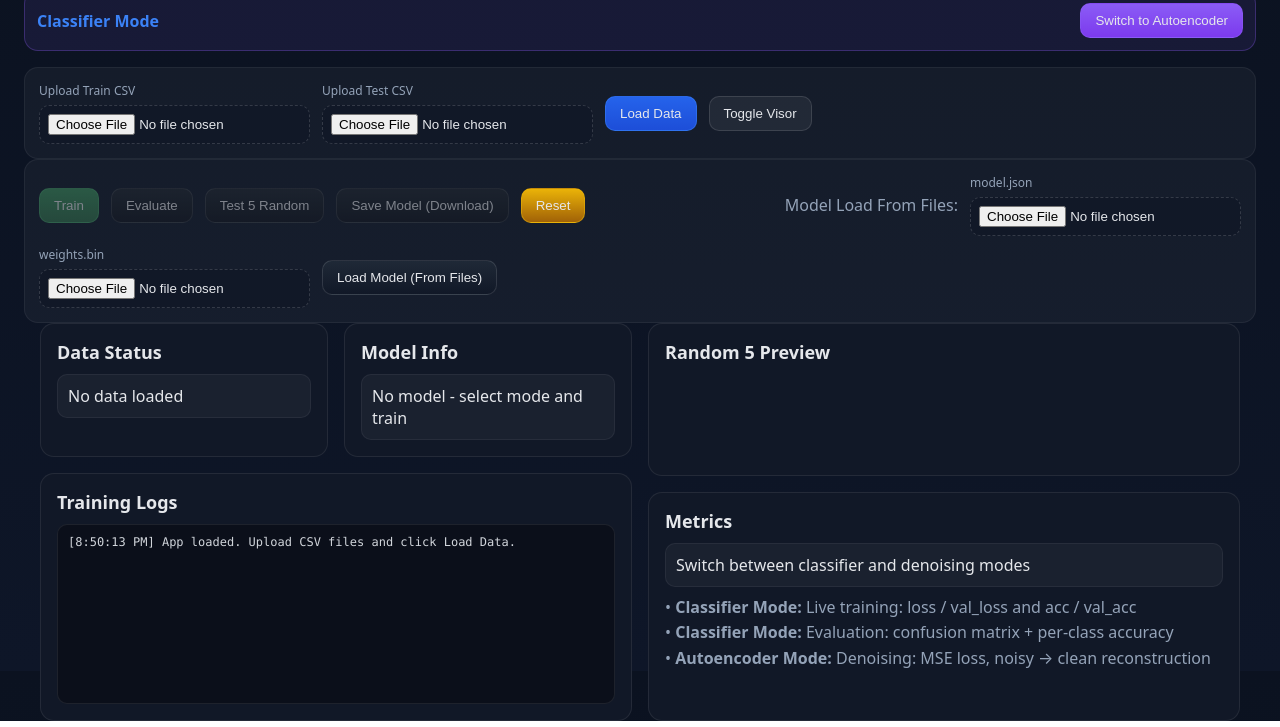
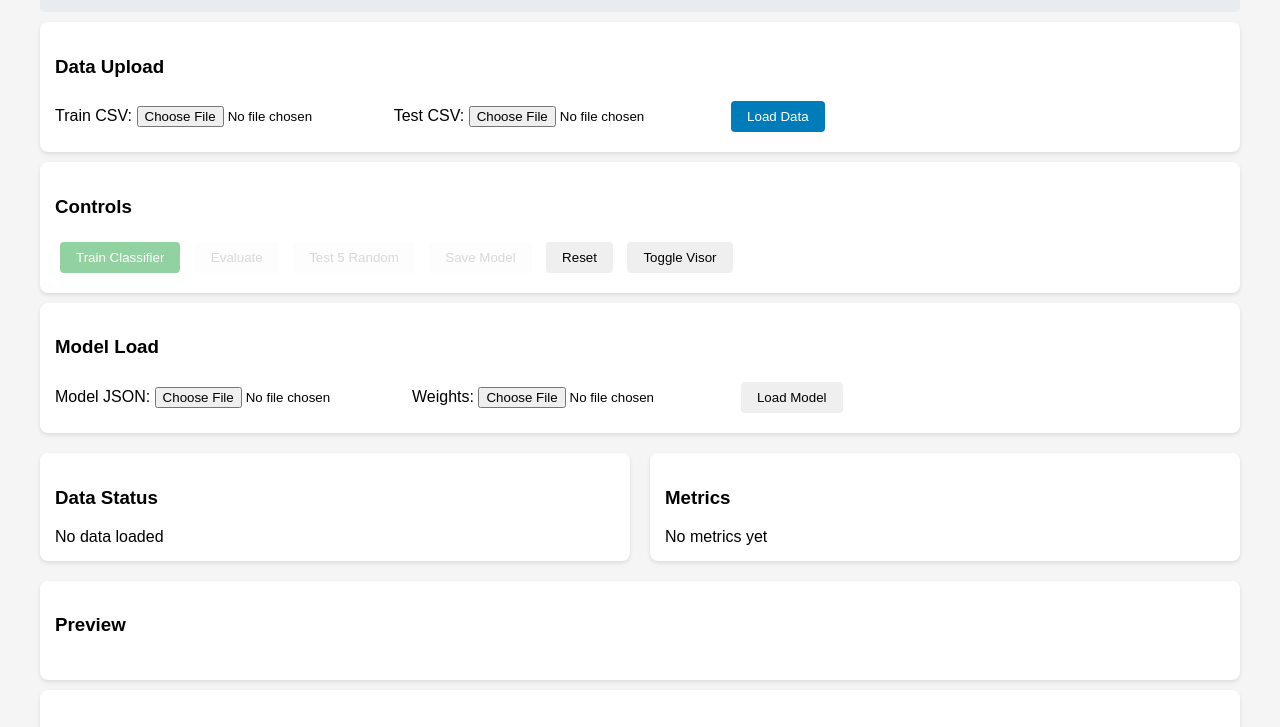
Before and after one commit to HafsaIdSaid386/NND-week-3, a plain HTML site: page index.html in a window 1280 px wide. Shown: the part 129-856 px from the top of the page. Drawn offline with Linux system fonts and the light colour scheme.

Commit message:
Update index.html

```diff
--- a/index.html
+++ b/index.html
@@ -1,244 +1,89 @@
 <!DOCTYPE html>
 <html lang="en">
 <head>
-  <meta charset="utf-8" />
-  <title>MNIST CNN — TensorFlow.js (Browser-only)</title>
-  <meta name="viewport" content="width=device-width, initial-scale=1" />
-  <!-- TensorFlow.js + tfjs-vis CDNs -->
+    <meta charset="UTF-8">
+    <meta name="viewport" content="width=device-width, initial-scale=1.0">
+    <title>MNIST CNN & Autoencoder</title>
     <script src="https://cdn.jsdelivr.net/npm/@tensorflow/tfjs@latest"></script>
     <script src="https://cdn.jsdelivr.net/npm/@tensorflow/tfjs-vis@latest"></script>
     <style>
-    :root {
-      --bg: #0f172a;
-      --card: #111827;
-      --muted: #94a3b8;
-      --text: #e5e7eb;
-      --accent: #22c55e;
-      --danger: #ef4444;
-      --primary: #3b82f6;
-      --autoencoder: #8b5cf6;
-    }
-    * { box-sizing: border-box; }
-    html, body { margin: 0; height: 100%; }
-    body {
-      font-family: ui-sans-serif, system-ui, -apple-system, "Segoe UI", Roboto, "Helvetica Neue", Arial;
-      background: linear-gradient(180deg, #0b1220, #0e1628);
-      color: var(--text);
-      padding: 24px;
-    }
-    h1 { margin: 0 0 12px; font-weight: 800; letter-spacing: .2px; }
-    .sub { color: var(--muted); margin-bottom: 18px; }
-    .page {
-      display: grid;
-      grid-template-columns: 1fr;
-      gap: 16px;
-      max-width: 1200px;
-      margin: 0 auto;
-    }
-    @media (min-width: 980px) {
-      .page { grid-template-columns: 1fr 1fr; }
-    }
-    .bar, .loadbar {
-      background: rgba(255,255,255,.04);
-      border: 1px solid rgba(255,255,255,.06);
-      border-radius: 14px;
-      padding: 14px;
-      display: flex;
-      flex-wrap: wrap;
-      gap: 10px 12px;
-      align-items: center;
-    }
-    .mode-bar {
-      background: rgba(139, 92, 246, 0.1);
-      border: 1px solid rgba(139, 92, 246, 0.3);
-      border-radius: 14px;
-      padding: 12px;
-      display: flex;
-      justify-content: space-between;
-      align-items: center;
-      margin-bottom: 16px;
-    }
-    .mode-indicator {
-      font-weight: 700;
-      font-size: 16px;
-    }
-    .mode-indicator.classifier { color: var(--primary); }
-    .mode-indicator.autoencoder { color: var(--autoencoder); }
-    label.inline {
-      display: inline-flex;
-      flex-direction: column;
-      gap: 6px;
-      font-size: 12px;
-      color: var(--muted);
-    }
-    input[type="file"] {
-      background: var(--card);
-      color: var(--text);
-      border: 1px dashed rgba(255,255,255,.15);
-      padding: 8px;
-      border-radius: 10px;
-      max-width: 280px;
-    }
-    button {
-      appearance: none;
-      border: 1px solid rgba(255,255,255,.12);
-      background: linear-gradient(180deg, #1f2937, #111827);
-      color: var(--text);
-      padding: 9px 14px;
-      border-radius: 10px;
-      cursor: pointer;
-      transition: transform .04s ease, filter .2s ease, background .2s ease;
-    }
-    button:hover { filter: brightness(1.1); transform: translateY(-1px); }
-    button:active { transform: translateY(0); }
-    button.primary { border-color: rgba(59,130,246,.5); background: linear-gradient(180deg, #2563eb, #1d4ed8); }
-    button.success { border-color: rgba(34,197,94,.5); background: linear-gradient(180deg, #16a34a, #15803d); }
-    button.warn { border-color: rgba(234,179,8,.5); background: linear-gradient(180deg, #eab308, #a16207); }
-    button.autoencoder { border-color: rgba(139,92,246,.5); background: linear-gradient(180deg, #8b5cf6, #7c3aed); }
-    button.ghost { background: rgba(255,255,255,.06); }
-    button:disabled { opacity: .5; cursor: not-allowed; filter: grayscale(.4); }
-    .card {
-      background: var(--card);
-      border: 1px solid rgba(255,255,255,.08);
-      border-radius: 14px;
-      padding: 16px;
-      min-height: 120px;
-    }
-    .card h2 { margin: 0 0 10px; font-size: 18px; }
-    .status {
-      padding: 10px;
-      border-radius: 10px;
-      background: rgba(255,255,255,.04);
-      color: var(--text);
-      border: 1px solid rgba(255,255,255,.06);
-      min-height: 44px;
-    }
-    .logs {
-      font-family: ui-monospace, SFMono-Regular, Menlo, Consolas, "Liberation Mono", monospace;
-      font-size: 12px;
-      background: #0b0f1a;
-      color: #d1d5db;
-      height: 180px;
-      overflow: auto;
-      border-radius: 10px;
-      border: 1px solid rgba(255,255,255,.08);
-      padding: 10px;
-    }
-    .grid {
-      display: grid;
-      grid-template-columns: 1fr;
-      gap: 16px;
-    }
-    @media (min-width: 980px) {
-      .grid { grid-template-columns: 1fr 1fr; }
-    }
-    .preview-row {
-      display: grid;
-      grid-template-columns: repeat(5, minmax(0,1fr));
-      gap: 12px;
-      align-items: start;
-    }
-    .denoising-preview {
-      grid-template-columns: repeat(3, minmax(0,1fr));
-    }
+        body { font-family: Arial, sans-serif; margin: 20px; background: #f5f5f5; }
+        .container { max-width: 1200px; margin: 0 auto; }
+        .panel { background: white; padding: 15px; margin: 10px 0; border-radius: 8px; box-shadow: 0 2px 4px rgba(0,0,0,0.1); }
+        button { padding: 8px 16px; margin: 5px; border: none; border-radius: 4px; cursor: pointer; }
+        button:disabled { opacity: 0.5; cursor: not-allowed; }
+        .primary { background: #007cba; color: white; }
+        .success { background: #28a745; color: white; }
+        .autoencoder { background: #8b5cf6; color: white; }
+        .preview-row { display: flex; gap: 20px; margin: 10px 0; flex-wrap: wrap; }
         .pitem { text-align: center; }
-    canvas.preview {
-      width: 112px; height: 112px;
-      border-radius: 10px;
-      border: 1px solid rgba(255,255,255,.08);
-      image-rendering: pixelated;
-      background: #0b0f1a;
-    }
-    .ok { color: var(--accent); font-weight: 700; }
-    .bad { color: var(--danger); font-weight: 700; }
-    .muted { color: var(--muted); }
-    .list { line-height: 1.6; }
-    .comparison-label {
-      font-size: 11px;
-      color: var(--muted);
-      margin-top: 4px;
-    }
+        canvas { border: 1px solid #ddd; image-rendering: pixelated; }
+        .ok { color: green; font-weight: bold; }
+        .bad { color: red; font-weight: bold; }
+        .logs { height: 150px; overflow-y: auto; background: #1e1e1e; color: white; padding: 10px; font-family: monospace; }
+        .mode-bar { background: #e9ecef; padding: 10px; border-radius: 5px; margin: 10px 0; display: flex; justify-content: space-between; align-items: center; }
     </style>
 </head>
 <body>
-  <h1>MNIST CNN & Autoencoder — Browser-only</h1>
-  <div class="sub">Upload your <strong>mnist_train.csv</strong> and <strong>mnist_test.csv</strong>, train entirely on-device, visualize metrics, and save / reload the model (no IndexedDB, files only).</div>
+    <div class="container">
+        <h1>MNIST CNN & Autoencoder Denoising</h1>
 
-  <!-- Mode switcher -->
         <div class="mode-bar">
-    <div class="mode-indicator classifier" id="currentMode">Classifier Mode</div>
+            <div id="currentMode" style="font-weight: bold; color: #007cba;">Classifier Mode</div>
             <button id="switchMode" class="autoencoder">Switch to Autoencoder</button>
         </div>
 
-  <!-- File pickers for CSV data -->
-  <div class="loadbar">
-    <label class="inline">Upload Train CSV
-      <input id="trainFile" type="file" accept=".csv" />
-    </label>
-    <label class="inline">Upload Test CSV
-      <input id="testFile" type="file" accept=".csv" />
-    </label>
+        <div class="panel">
+            <h3>Data Upload</h3>
+            <div>
+                <label>Train CSV: <input type="file" id="trainFile" accept=".csv"></label>
+                <label>Test CSV: <input type="file" id="testFile" accept=".csv"></label>
                 <button id="loadData" class="primary">Load Data</button>
-    <button id="toggleVisor" class="ghost">Toggle Visor</button>
-  </div>
-
-  <!-- Controls -->
-  <div class="bar">
-    <button id="train" class="success" disabled>Train</button>
-    <button id="evaluate" disabled>Evaluate</button>
-    <button id="testFive" disabled>Test 5 Random</button>
-    <button id="saveModel" disabled>Save Model (Download)</button>
-    <button id="reset" class="warn">Reset</button>
-    <span class="muted" style="margin-left:auto">Model Load From Files:</span>
-    <label class="inline">model.json
-      <input id="modelJson" type="file" accept=".json" />
-    </label>
-    <label class="inline">weights.bin
-      <input id="modelWeights" type="file" accept=".bin" />
-    </label>
-    <button id="loadModel">Load Model (From Files)</button>
-  </div>
-
-  <div class="page">
-    <div class="grid">
-      <div class="card">
-        <h2>Data Status</h2>
-        <div id="dataStatus" class="status">No data loaded</div>
-      </div>
-
-      <div class="card">
-        <h2>Model Info</h2>
-        <div id="modelInfo" class="status">No model - select mode and train</div>
-      </div>
-
-      <div class="card" style="grid-column: 1 / -1">
-        <h2>Training Logs</h2>
-        <div id="logs" class="logs" aria-live="polite"></div>
             </div>
         </div>
 
-    <div class="grid">
-      <div class="card" style="grid-column: 1 / -1">
-        <h2>Random 5 Preview</h2>
+        <div class="panel">
+            <h3>Controls</h3>
+            <button id="train" class="success" disabled>Train Classifier</button>
+            <button id="evaluate" disabled>Evaluate</button>
+            <button id="testFive" disabled>Test 5 Random</button>
+            <button id="saveModel" disabled>Save Model</button>
+            <button id="reset">Reset</button>
+            <button id="toggleVisor">Toggle Visor</button>
+        </div>
+
+        <div class="panel">
+            <h3>Model Load</h3>
+            <div>
+                <label>Model JSON: <input type="file" id="modelJson" accept=".json"></label>
+                <label>Weights: <input type="file" id="modelWeights" accept=".bin"></label>
+                <button id="loadModel">Load Model</button>
+            </div>
+        </div>
+
+        <div style="display: grid; grid-template-columns: 1fr 1fr; gap: 20px;">
+            <div class="panel">
+                <h3>Data Status</h3>
+                <div id="dataStatus">No data loaded</div>
+            </div>
+            <div class="panel">
+                <h3>Metrics</h3>
+                <div id="metrics">No metrics yet</div>
+            </div>
+        </div>
+
+        <div class="panel">
+            <h3>Preview</h3>
             <div id="preview" class="preview-row"></div>
         </div>
 
-      <div class="card" style="grid-column: 1 / -1">
-        <h2>Metrics</h2>
-        <div id="metrics" class="status">
-          Switch between classifier and denoising modes
-        </div>
-        <div class="list muted" style="margin-top:8px">
-          <div>• <strong>Classifier Mode:</strong> Live training: loss / val_loss and acc / val_acc</div>
-          <div>• <strong>Classifier Mode:</strong> Evaluation: confusion matrix + per-class accuracy</div>
-          <div>• <strong>Autoencoder Mode:</strong> Denoising: MSE loss, noisy → clean reconstruction</div>
-        </div>
-      </div>
+        <div class="panel">
+            <h3>Logs</h3>
+            <div id="logs" class="logs"></div>
         </div>
     </div>
 
-  <!-- Defer-load app scripts -->
-  <script defer src="data-loader.js"></script>
-  <script defer src="app.js"></script>
+    <script src="data-loader.js"></script>
+    <script src="app.js"></script>
 </body>
 </html>
```
Lines whose indentation alone changed are shown as unchanged.
